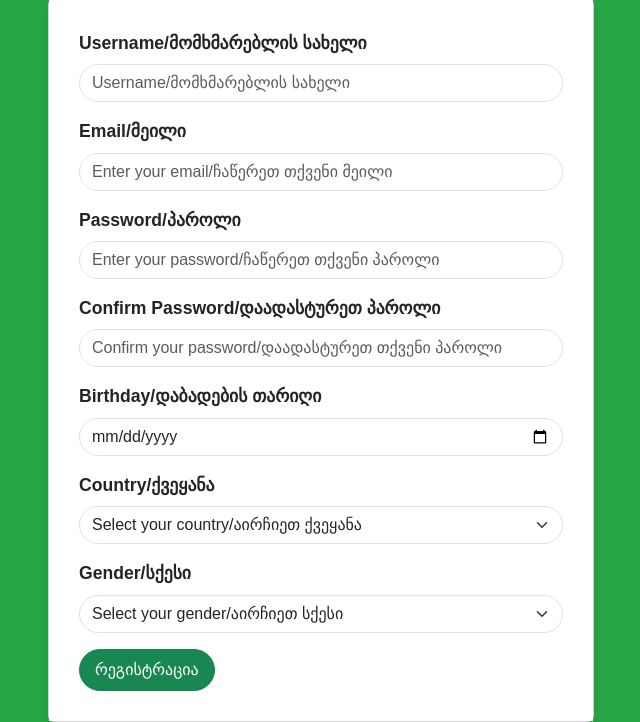
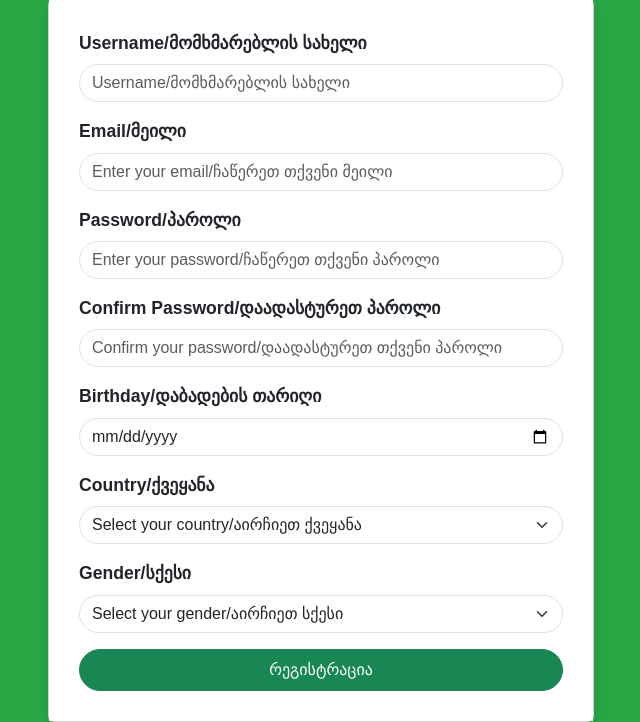
Before and after one commit to SANDRICKSON/PSYCHOLOGICALBOT, a Flask app: page /register in a window 1280 px wide. Shown: the part 249-971 px from the top of the page, without its empty margins (319-959 px from the left). Run offline with Flask 3, Linux system fonts and the light colour scheme.

Commit message:
Update register.html

```diff
--- a/templates/register.html
+++ b/templates/register.html
@@ -2,7 +2,9 @@
 <html lang="en">
 <head>
     <meta charset="UTF-8">
+    <link rel="shortcut icon" href="/static/eqimis surati.jpeg" type="image/x-icon">
     <meta name="viewport" content="width=device-width, initial-scale=1.0">
+
     <title>Register - Psychobot</title>
     <!-- Bootstrap CSS (make sure you're using the latest Bootstrap version) -->
     <link href="https://cdn.jsdelivr.net/npm/bootstrap@5.3.0-alpha1/dist/css/bootstrap.min.css" rel="stylesheet">
@@ -174,7 +176,7 @@
                                     <option value="other">Other/სხვა</option>
                                 </select>
                             </div>
-                            <button type="submit" class="btn btn-success", method="post">რეგისტრაცია</button>
+                           <button type="submit" class="btn btn-success w-100">რეგისტრაცია</button>
                         </form>
                     </div>
                 </div>
```
